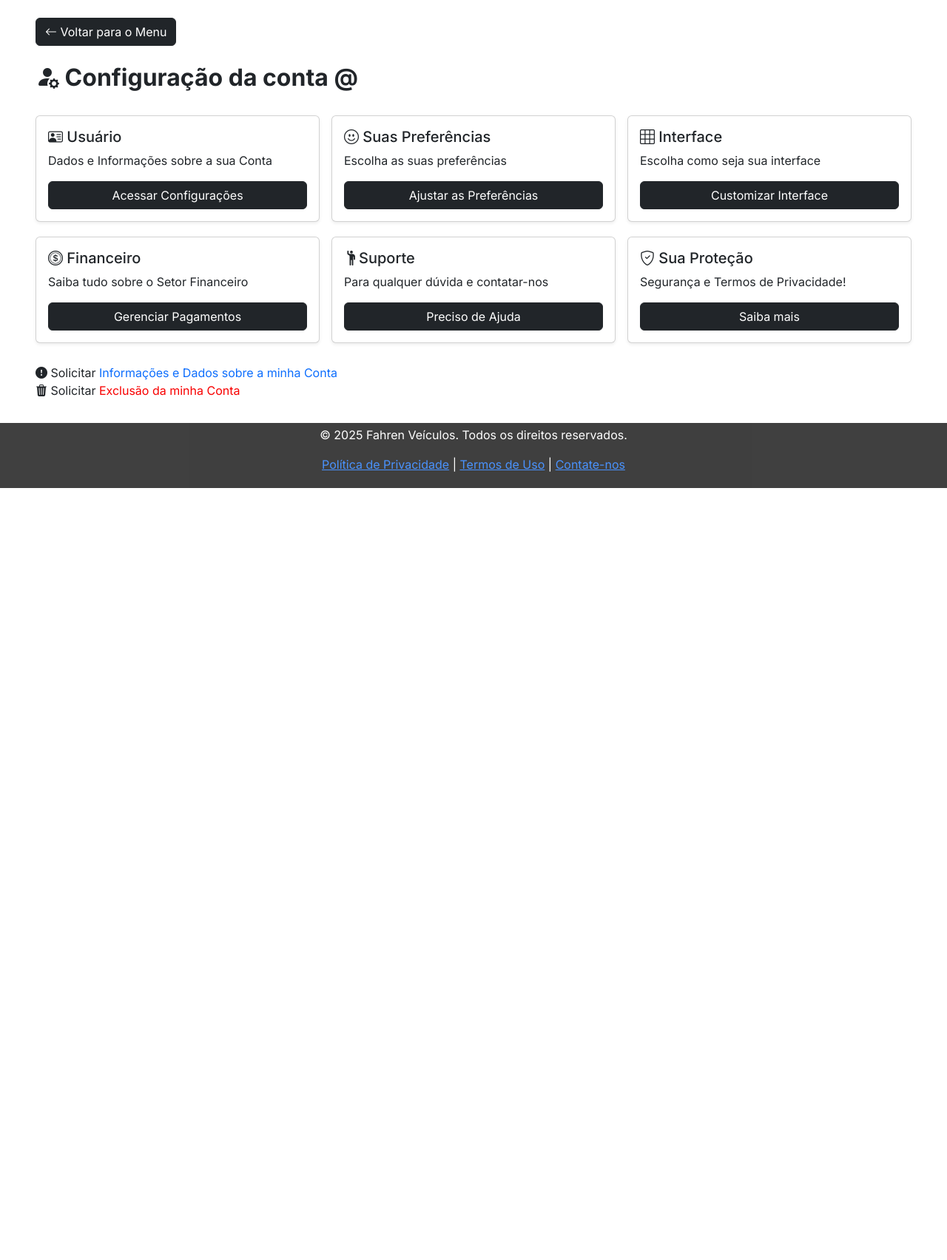
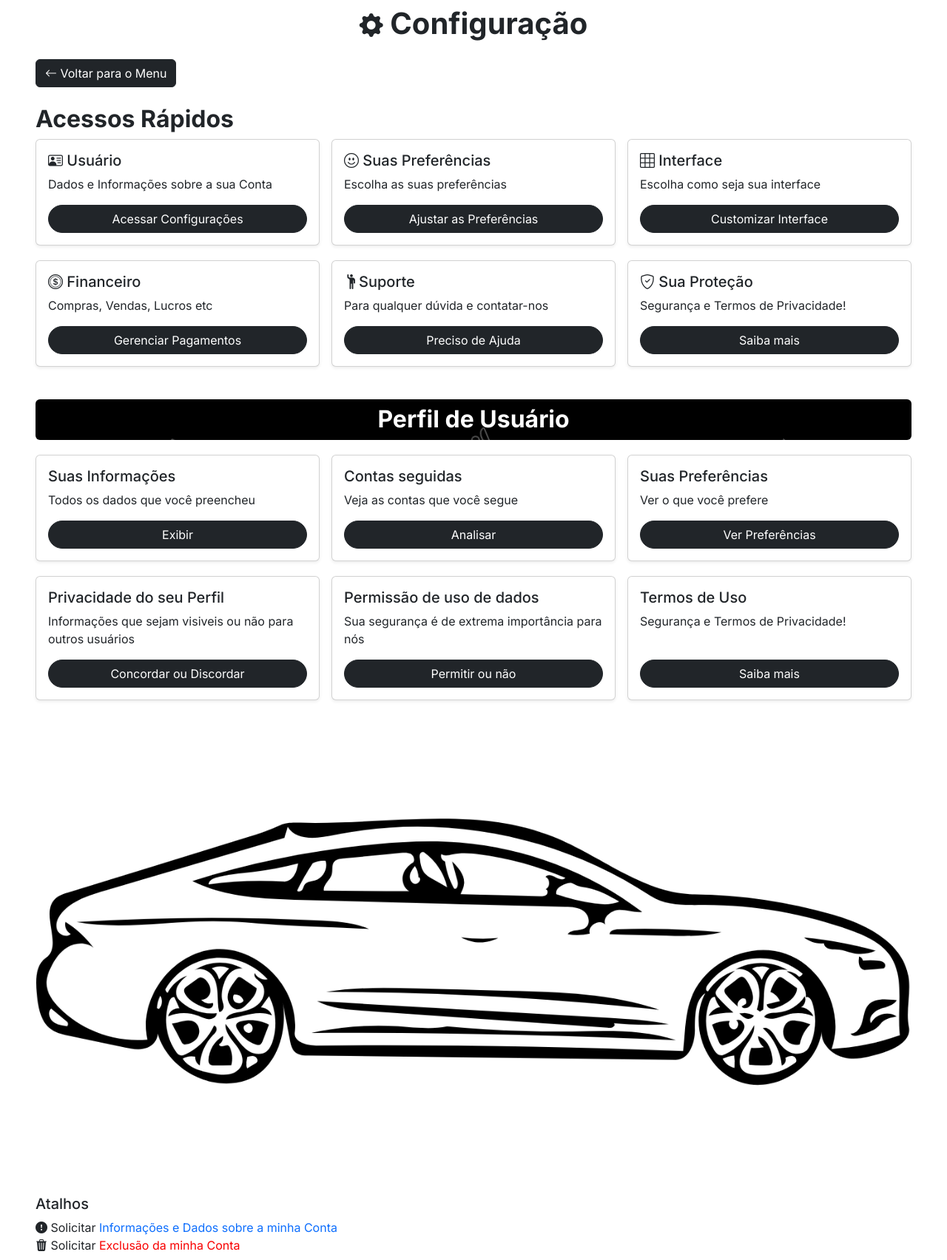
Before and after one commit to pedromigg1313/fahren-ve-culos, a PHP site: page /A-conf.html in a window 1280 px wide. Shown: the whole page at 74% size. Before the commit the page ends 660 px from the top, so only its background shows below. Run offline with PHP 8.4, Linux system fonts and the light colour scheme; some web fonts are replaced.

Commit message:
Add files via upload

```diff
--- a/A-conf.html
+++ b/A-conf.html
@@ -4,25 +4,25 @@
     <meta charset="utf-8">
     <meta name="viewport" content="width=device-width, initial-scale=1">
     <title>Configuração</title>
-    <link rel="icon" type="png" href="imagens/logo-oficial.png">
+    <link rel="icon" type="png" href="img/logo-oficial.png">
     <link rel="stylesheet" href="style.css">
     <link href="https://cdn.jsdelivr.net/npm/bootstrap@5.3.7/dist/css/bootstrap.min.css" rel="stylesheet" integrity="sha384-LN+7fdVzj6u52u30Kp6M/trliBMCMKTyK833zpbD+pXdCLuTusPj697FH4R/5mcr" crossorigin="anonymous">
     <link rel="stylesheet" href="https://cdn.jsdelivr.net/npm/bootstrap-icons@1.13.1/font/bootstrap-icons.min.css">
 </head>
 <body>
-    <section class="container-fluid px-md-5 py-4">
-        <a href="A-conf.html" class="btn btn-dark"><i class="bi bi-arrow-left"></i>&nbspVoltar para o Menu</a>
+    <center><h1 class="pt-2 pb-2 display-6" style="font-weight: bolder;"><i class="bi bi-gear-fill fs-2"></i>&nbsp;Configuração</h1></center>
+    <section class="container-fluid px-md-5 py-2">
+        <a href="#" class="btn btn-dark"><i class="bi bi-arrow-left"></i>&nbsp;Voltar para o Menu</a>
         <br>
         <br>
-        <h2 style="font-weight: bolder;"><i class="bi bi-person-fill-gear"></i>&nbspConfiguração da conta @</h2>
-        <br>
+        <h2 style="font-weight: bolder;" class="display-7">Acessos Rápidos</h2>
         <div class="row g-3">
             <div class="col-md-6 col-lg-4 mb-1">
                 <div class="card h-100 shadow-sm">
                     <div class="card-body d-flex flex-column">
-                <h5 class="card-title"><i class="bi bi-person-vcard"></i>&nbspUsuário</h5>
+                        <h5 class="card-title"><i class="bi bi-person-vcard"></i>&nbsp;Usuário</h5>
                         <p class="card-text flex-grow-1">Dados e Informações sobre a sua Conta</p>
-                    <a href="B-user.html" class="btn btn-dark">
+                        <a href="B-user.php" class="btn btn-dark rounded rounded-5">
                             Acessar Configurações
                         </a>
                     </div>
@@ -31,9 +31,9 @@
             <div class="col-md-6 col-lg-4 mb-1">
                 <div class="card h-100 shadow-sm">
                     <div class="card-body d-flex flex-column">
-                <h5 class="card-title"><i class="bi bi-emoji-smile"></i>&nbspSuas Preferências</h5>
+                        <h5 class="card-title"><i class="bi bi-emoji-smile"></i>&nbsp;Suas Preferências</h5>
                         <p class="card-text flex-grow-1">Escolha as suas preferências</p>
-                    <a href="C-pref.html" class="btn btn-dark">
+                        <a href="C-pref.php" class="btn btn-dark rounded rounded-5">
                             Ajustar as Preferências
                         </a>
                     </div>
@@ -42,9 +42,9 @@
             <div class="col-md-6 col-lg-4 mb-1">
                 <div class="card h-100 shadow-sm">
                     <div class="card-body d-flex flex-column">
-                <h5 class="card-title"><i class="bi bi-grid-3x3"></i>&nbspInterface</h5>
+                        <h5 class="card-title"><i class="bi bi-grid-3x3"></i>&nbsp;Interface</h5>
                         <p class="card-text flex-grow-1">Escolha como seja sua interface</p>
-                    <a href="D-interface.html" class="btn btn-dark">
+                        <a href="D-interface.php" class="btn btn-dark rounded rounded-5">
                             Customizar Interface
                         </a>
                     </div>
@@ -53,9 +53,9 @@
             <div class="col-md-6 col-lg-4 mb-1">
                 <div class="card h-100 shadow-sm">
                     <div class="card-body d-flex flex-column">
-                <h5 class="card-title"><i class="bi bi-coin"></i>&nbspFinanceiro</h5>
-                  <p class="card-text flex-grow-1">Saiba tudo sobre o Setor Financeiro</p>
-                    <a href="E-financeiro.html" class="btn btn-dark">
+                        <h5 class="card-title"><i class="bi bi-coin"></i>&nbsp;Financeiro</h5>
+                        <p class="card-text flex-grow-1">Compras, Vendas, Lucros etc</p>
+                        <a href="E-financeiro.php" class="btn btn-dark rounded rounded-5">
                             Gerenciar Pagamentos
                         </a>
                     </div>
@@ -66,7 +66,7 @@
                     <div class="card-body d-flex flex-column">
                         <h5 class="card-title"><i class="bi bi-person-raised-hand"></i>Suporte</h5>
                         <p class="card-text flex-grow-1">Para qualquer dúvida e contatar-nos</p>
-                    <a href="F-suporte.html" class="btn btn-dark">
+                        <a href="F-suporte.php" class="btn btn-dark rounded rounded-5">
                             Preciso de Ajuda
                         </a>
                     </div>
@@ -75,9 +75,9 @@
             <div class="col-md-6 col-lg-4 mb-1">
                 <div class="card h-100 shadow-sm">
                     <div class="card-body d-flex flex-column">
-                <h5 class="card-title"><i class="bi bi-shield-check"></i>&nbspSua Proteção</h5>
+                        <h5 class="card-title"><i class="bi bi-shield-check"></i>&nbsp;Sua Proteção</h5>
                         <p class="card-text flex-grow-1">Segurança e Termos de Privacidade!</p>
-                    <a href="G-sua-proteção.html" class="btn btn-dark">
+                        <a href="G-sua_proteção.php" class="btn btn-dark rounded rounded-5">
                             Saiba mais
                         </a>
                     </div>
@@ -85,20 +85,108 @@
             </div>
         </div>
         <br>
+        <section>
+            <div class="container-fluid min-vh-75 rounded-2 mt-3 bg-black d-flex align-items-center justify-content-center position-relative overflow-hidden">
+                <i class="bi bi-people position-absolute" style="top: 25%; left: 15%; font-size: 1.8rem; color: white; opacity: 0.3;
+                    animation: float-rotate 12s infinite linear;">
+                </i>
+                <i class="bi bi-person-circle position-absolute" style="top: 65%; left: 80%; font-size: 2.2rem; color: white; opacity: 0.3;
+                    animation: float-rotate 18s infinite linear reverse;">
+                </i>
+                <i class="bi bi-people-fill position-absolute" style="top: 40%; left: 70%; font-size: 1.5rem; color: white; opacity: 0.3;
+                    animation: float-rotate 15s infinite linear;">
+                </i>
+                <i class="bi bi-person position-absolute" style="top: 15%; left: 50%; font-size: 2rem; color: white; opacity: 0.3;
+                    animation: float-rotate 20s infinite linear reverse;">
+                </i>
+                <i class="bi bi-person-fill-gear position-absolute" style="top: 75%; left: 25%; font-size: 1.6rem; color: white; opacity: 0.3;
+                    animation: float-rotate 14s infinite linear;">
+                </i>
+                <i class="bi bi-person-lines-fill position-absolute" style="top: 30%; left: 85%; font-size: 1.7rem; color: white; opacity: 0.3;
+                    animation: float-rotate 16s infinite linear reverse;">
+                </i>
+                <i class="bi bi-person-video position-absolute" style="top: 55%; left: 40%; font-size: 2.3rem; color: white; opacity: 0.3;
+                    animation: float-rotate 22s infinite linear;">
+                </i>
+                <h2 class="pt-2 display-7 text-white" style="font-weight: bolder; position: relative; z-index: 2;">
+                    Perfil de Usuário
+                </h2>
+            </div>
+            <div class="row g-3 mt-1">
+            <div class="col-md-6 col-lg-4 mb-1">
+                <div class="card h-100 shadow-sm">
+                    <div class="card-body d-flex flex-column">
+                        <h5 class="card-title">Suas Informações</h5>
+                        <p class="card-text flex-grow-1">Todos os dados que você preencheu</p>
+                        <a href="B-user.php" class="btn btn-dark rounded rounded-5">
+                            Exibir
+                        </a>
+                    </div>
+                </div>
+            </div>
+            <div class="col-md-6 col-lg-4 mb-1">
+                <div class="card h-100 shadow-sm">
+                    <div class="card-body d-flex flex-column">
+                        <h5 class="card-title">Contas seguidas</h5>
+                        <p class="card-text flex-grow-1">Veja as contas que você segue</p>
+                        <a href="C-pref.php" class="btn btn-dark rounded rounded-5">
+                            Analisar
+                        </a>
+                    </div>
+                </div>
+            </div>
+            <div class="col-md-6 col-lg-4 mb-1">
+                <div class="card h-100 shadow-sm">
+                    <div class="card-body d-flex flex-column">
+                        <h5 class="card-title">Suas Preferências</h5>
+                        <p class="card-text flex-grow-1">Ver o que você prefere</p>
+                        <a href="D-interface.php" class="btn btn-dark rounded rounded-5">
+                            Ver Preferências
+                        </a>
+                    </div>
+                </div>
+            </div>
+            <div class="col-md-6 col-lg-4 mb-1">
+                <div class="card h-100 shadow-sm">
+                    <div class="card-body d-flex flex-column">
+                        <h5 class="card-title">Privacidade do seu Perfil</h5>
+                        <p class="card-text flex-grow-1">Informações que sejam visiveis ou não para outros usuários</p>
+                        <a href="E-financeiro.php" class="btn btn-dark rounded rounded-5">
+                            Concordar ou Discordar
+                        </a>
+                    </div>
+                </div>
+            </div>
+            <div class="col-md-6 col-lg-4 mb-1">
+                <div class="card h-100 shadow-sm">
+                    <div class="card-body d-flex flex-column">
+                        <h5 class="card-title">Permissão de uso de dados</h5>
+                        <p class="card-text flex-grow-1">Sua segurança é de extrema importância para nós</p>
+                        <a href="F-suporte.php" class="btn btn-dark rounded rounded-5">
+                            Permitir ou não
+                        </a>
+                    </div>
+                </div>
+            </div>
+            <div class="col-md-6 col-lg-4 mb-1">
+                <div class="card h-100 shadow-sm">
+                    <div class="card-body d-flex flex-column">
+                        <h5 class="card-title">Termos de Uso</h5>
+                        <p class="card-text flex-grow-1">Segurança e Termos de Privacidade!</p>
+                        <a href="G-sua_proteção.php" class="btn btn-dark rounded rounded-5">
+                            Saiba mais
+                        </a>
+                    </div>
+                </div>
+            </div>
+        </div>
+        <img src="img/car.png" class="d-block w-100" alt="...">
+        </section>
+        <h5>Atalhos</h5>
         <i class="bi bi-exclamation-circle-fill">&nbsp</i><span>Solicitar <a href="#" style="text-decoration: none;">Informações e Dados sobre a minha Conta</a></span>
         <br>
         <i class="bi bi-trash3-fill"></i>&nbsp<span>Solicitar <a class="delete-account" href="#">Exclusão da minha Conta</a></span>
     </section>
-    <footer class="mt-2 bg-black opacity-75 text-white py-1">
-    <div class="container text-center">
-      <p>© 2025 Fahren Veículos. Todos os direitos reservados.</p>
-      <p>
-        <a href="#" class="rodape">Política de Privacidade</a> |
-        <a href="#" class="rodape">Termos de Uso</a> |
-        <a href="#" class="rodape">Contate-nos</a>
-      </p>
-    </div>
-    </footer>
     <script src="https://cdn.jsdelivr.net/npm/bootstrap@5.3.7/dist/js/bootstrap.bundle.min.js" integrity="sha384-ndDqU0Gzau9qJ1lfW4pNLlhNTkCfHzAVBReH9diLvGRem5+R9g2FzA8ZGN954O5Q" crossorigin="anonymous"></script>
 </body>
 </html>
--- a/style.css
+++ b/style.css
@@ -82,15 +82,15 @@
       transform: translate(0, 0) rotate(0deg);
     }
     25% {
-                transform: translate(30px, 20px) rotate(90deg);
+      transform: translate(20px, 20px) rotate(40deg);
     }
     50% {
-                transform: translate(0, 40px) rotate(180deg);
+      transform: translate(0, 40px) rotate(200deg);
     }
     75% {
-                transform: translate(-30px, 20px) rotate(270deg);
+      transform: translate(-10px, 10px) rotate(270deg);
     }
     100% {
-                transform: translate(0, 0) rotate(360deg);
+      transform: translate(10, 0) rotate(360deg);
     }
 }
```
Also changed, not shown: car.png (added). Lines whose indentation alone changed are shown as unchanged.
